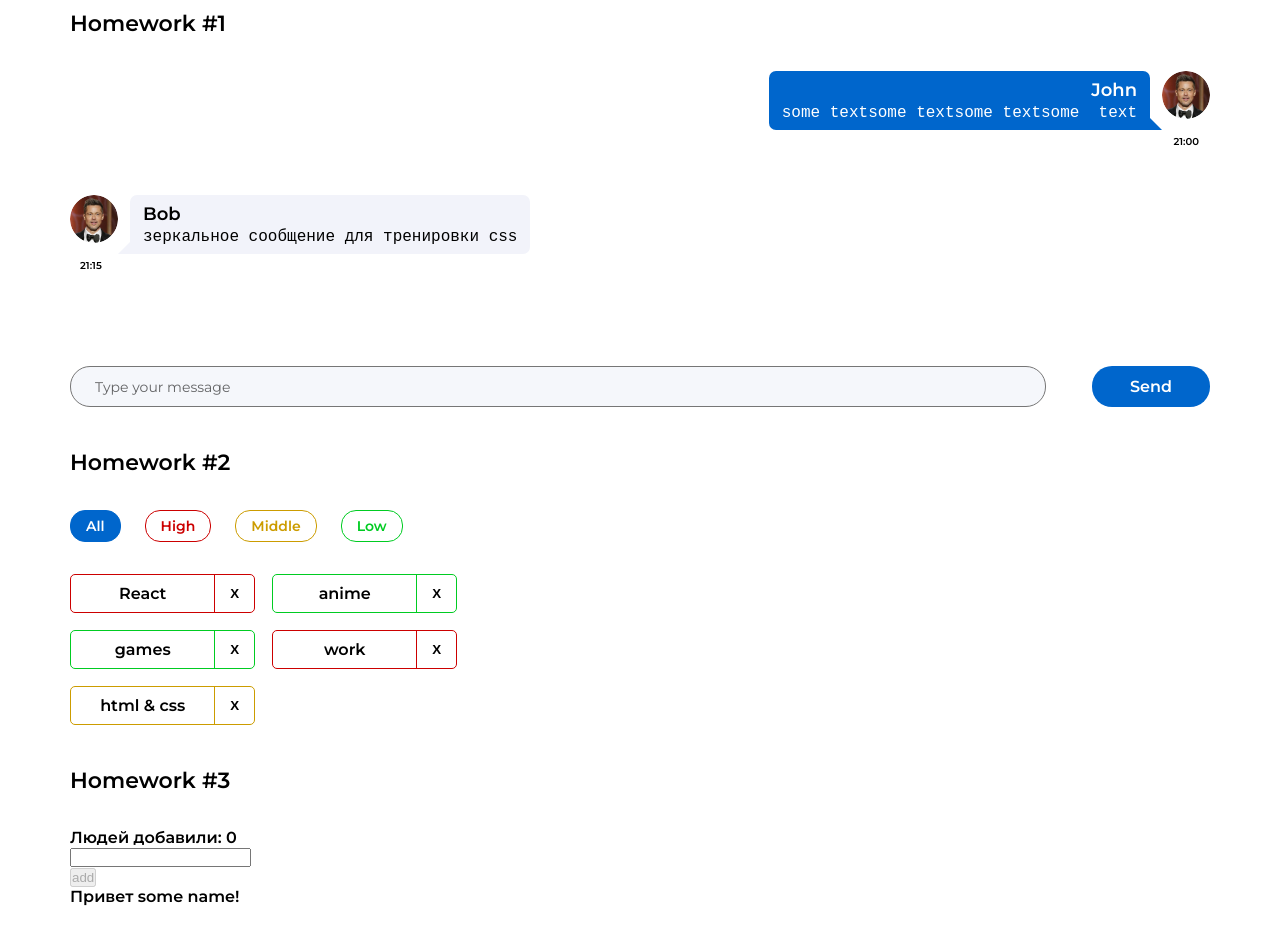
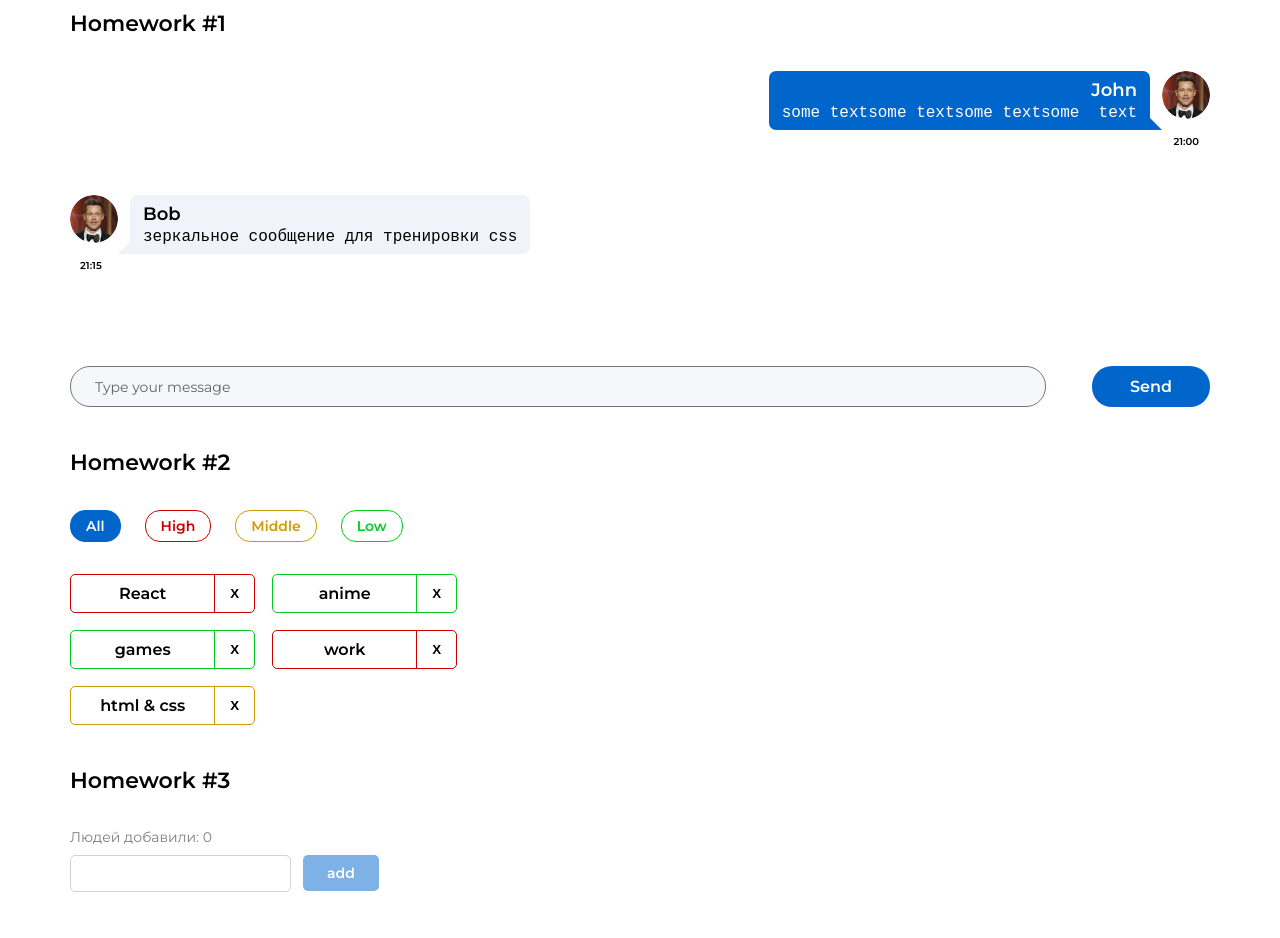
Before and after one commit to igor-minaev/homeworks, a React (Create React App) app: page / in a window 1280 px wide. Built offline with nearby package versions, Linux system fonts and the light colour scheme.

Commit message:
completed homework 3

```diff
--- a/src/s2-homeworks/hw03/Greeting.module.css
+++ b/src/s2-homeworks/hw03/Greeting.module.css
@@ -1,22 +1,50 @@
 .greetingForm {
+    display: flex;
+    flex-direction: column;
+    gap: 9px;
 }
 
 .inputAndButtonContainer {
+    display: flex;
+    align-items: flex-start;
+    gap: 12px;
 }
 
 .error {
+    font-weight: 400;
+    font-size: 14px;
+    color: #CC0000;
+    margin-top: 9px;
 }
 
 .input {
+    max-width: 372px;
+    width: 100%;
+    padding: 8px 12px;
+    border: 1px solid #D1D1D1;
+    border-radius: 5px;
+    font-weight: 500;
+    font-size: 16px;
+    font-family: "Montserrat", sans-serif;
 }
 
 .input:focus {
 }
 
 .errorInput {
+    border: 1px solid #CC0000;
 }
 
 .button {
+    padding: 8px 24px;
+    border-radius: 5px;
+    background-color: #0066CC;
+    border: none;
+    font-family: "Montserrat", sans-serif;
+    font-weight: 600;
+    font-size: 14px;
+    line-height: 20px;
+    color: #FFFFFF;
 }
 
 .button:focus {
@@ -26,10 +54,16 @@
 }
 
 .button:disabled {
+    opacity: 0.5;
 }
 
 .text {
+    font-weight: 400;
+    font-size: 14px;
+    opacity: 0.5;
 }
 
 .greeting {
+    font-weight: 500;
+    font-size: 14px;
 }
--- a/src/s2-homeworks/hw03/Greeting.tsx
+++ b/src/s2-homeworks/hw03/Greeting.tsx
@@ -2,14 +2,14 @@
 import s from './Greeting.module.css'
 
 type GreetingPropsType = {
-    name: any // need to fix any
-    setNameCallback: any // need to fix any
-    addUser: any // need to fix any
-    onBlur: any // need to fix any
-    onEnter: any // need to fix any
-    error: any // need to fix any
-    totalUsers: any // need to fix any
-    lastUserName?: any // need to fix any
+    name: string // need to fix any
+    setNameCallback: (e: ChangeEvent<HTMLInputElement>) => void // need to fix any
+    addUser: () => void // need to fix any
+    onBlur: () => void // need to fix any
+    onEnter: (e: KeyboardEvent<HTMLInputElement>) => void // need to fix any
+    error: string // need to fix any
+    totalUsers: number // need to fix any
+    lastUserName?: string // need to fix any
 }
 
 // презентационная компонента (для верстальщика)
@@ -25,7 +25,7 @@
         lastUserName,
     } // деструктуризация пропсов
 ) => {
-    const inputClass = s.errorInput // need to fix with (?:)
+    const inputClass = error ? `${s.input} ${s.errorInput}` : s.input // need to fix with (?:)
 
     return (
         <div id={'hw3-form'} className={s.greetingForm}>
@@ -61,7 +61,7 @@
                 </button>
             </div>
 
-            {lastUserName && (
+            {!error && lastUserName && (
                 <div className={s.greeting}>
                     Привет <span id={'hw3-last-user'}>{lastUserName}</span>!
                 </div>
--- a/src/s2-homeworks/hw03/GreetingContainer.tsx
+++ b/src/s2-homeworks/hw03/GreetingContainer.tsx
@@ -1,20 +1,28 @@
-import React, { ChangeEvent, KeyboardEvent, useState } from 'react'
+import React, {ChangeEvent, KeyboardEvent, useState} from 'react'
 import Greeting from './Greeting'
-import { UserType } from './HW3'
+import {UserType} from './HW3'
 
 type GreetingContainerPropsType = {
-    users: any // need to fix any
-    addUserCallback: any // need to fix any
+    users: UserType[] // need to fix any
+    addUserCallback: (name: string) => void // need to fix any
 }
 
-export const pureAddUser = (name: any, setError: any, setName: any, addUserCallback: any) => {
+export const pureAddUser = (name: string, setError: (error: string) => void, setName: (name: string) => void, addUserCallback: (name: string) => void) => {
     // если имя пустое - показать ошибку, иначе - добавить юзера и очистить инпут
+    if (name.trim()) {
+        addUserCallback(name.trim())
+        setName('')
+    } else {
+        setError('Ошибка! Введите имя!')
+    }
 }
 
-export const pureOnBlur = (name: any, setError: any) => { // если имя пустое - показать ошибку
+export const pureOnBlur = (name: string, setError: (error: string) => void) => { // если имя пустое - показать ошибку
+    !name.trim() && setError('Ошибка! Введите имя!')
 }
 
-export const pureOnEnter = (e: any, addUser: any) => { // если нажата кнопка Enter - добавить
+export const pureOnEnter = (e: KeyboardEvent<HTMLInputElement>, addUser: () => void) => { // если нажата кнопка Enter - добавить
+    e.key === 'Enter' && addUser()
 }
 
 // более простой и понятный для новичков
@@ -22,15 +30,15 @@
 
 // более современный и удобный для про :)
 const GreetingContainer: React.FC<GreetingContainerPropsType> = ({
-    users,
-    addUserCallback,
-}) => {
+                                                                     users,
+                                                                     addUserCallback,
+                                                                 }) => {
     // деструктуризация пропсов
-    const [name, setName] = useState<any>('') // need to fix any
-    const [error, setError] = useState<any>('') // need to fix any
+    const [name, setName] = useState<string>('') // need to fix any
+    const [error, setError] = useState<string>('') // need to fix any
 
-    const setNameCallback = (e: any) => { // need to fix any
-        setName('some name') // need to fix
+    const setNameCallback = (e: ChangeEvent<HTMLInputElement>) => { // need to fix any
+        setName(e.currentTarget.value) // need to fix
 
         error && setError('')
     }
@@ -42,12 +50,13 @@
         pureOnBlur(name, setError)
     }
 
-    const onEnter = (e: any) => {
+    const onEnter = (e: KeyboardEvent<HTMLInputElement>) => {
         pureOnEnter(e, addUser)
     }
 
-    const totalUsers = 0 // need to fix
-    const lastUserName = 'some name' // need to fix
+    const totalUsers = users.length // need to fix
+    const lastUserName = users.length ? users[users.length - 1].name : ''
+
 
     return (
         <Greeting
--- a/src/s2-homeworks/hw03/HW3.tsx
+++ b/src/s2-homeworks/hw03/HW3.tsx
@@ -1,5 +1,5 @@
-import React, { useState } from 'react'
-import { v1 } from 'uuid'
+import React, {useState} from 'react'
+import {v1} from 'uuid'
 import s2 from '../../s1-main/App.module.css'
 import GreetingContainer from './GreetingContainer'
 
@@ -19,20 +19,22 @@
 
 // types
 export type UserType = {
-    _id: any // need to fix any
-    name: any // need to fix any
+    _id: string // need to fix any
+    name: string // need to fix any
 }
 
-export const pureAddUserCallback = (name: any, setUsers: any, users: any) => { // need to fix any
-    const user = { // need to fix
+export const pureAddUserCallback = (name: string, setUsers: (users: UserType[]) => void, users: UserType[]) => { // need to fix any
+    const user: UserType = {
+        _id: v1(),
+        name
     }
     setUsers([...users, user])
 }
 
 const HW3 = () => {
-    const [users, setUsers] = useState<any>([]) // need to fix any
+    const [users, setUsers] = useState<UserType[]>([]) // need to fix any
 
-    const addUserCallback = (name: any) => { // need to fix any
+    const addUserCallback = (name: string) => {
         pureAddUserCallback(name, setUsers, users)
     }
 
```
